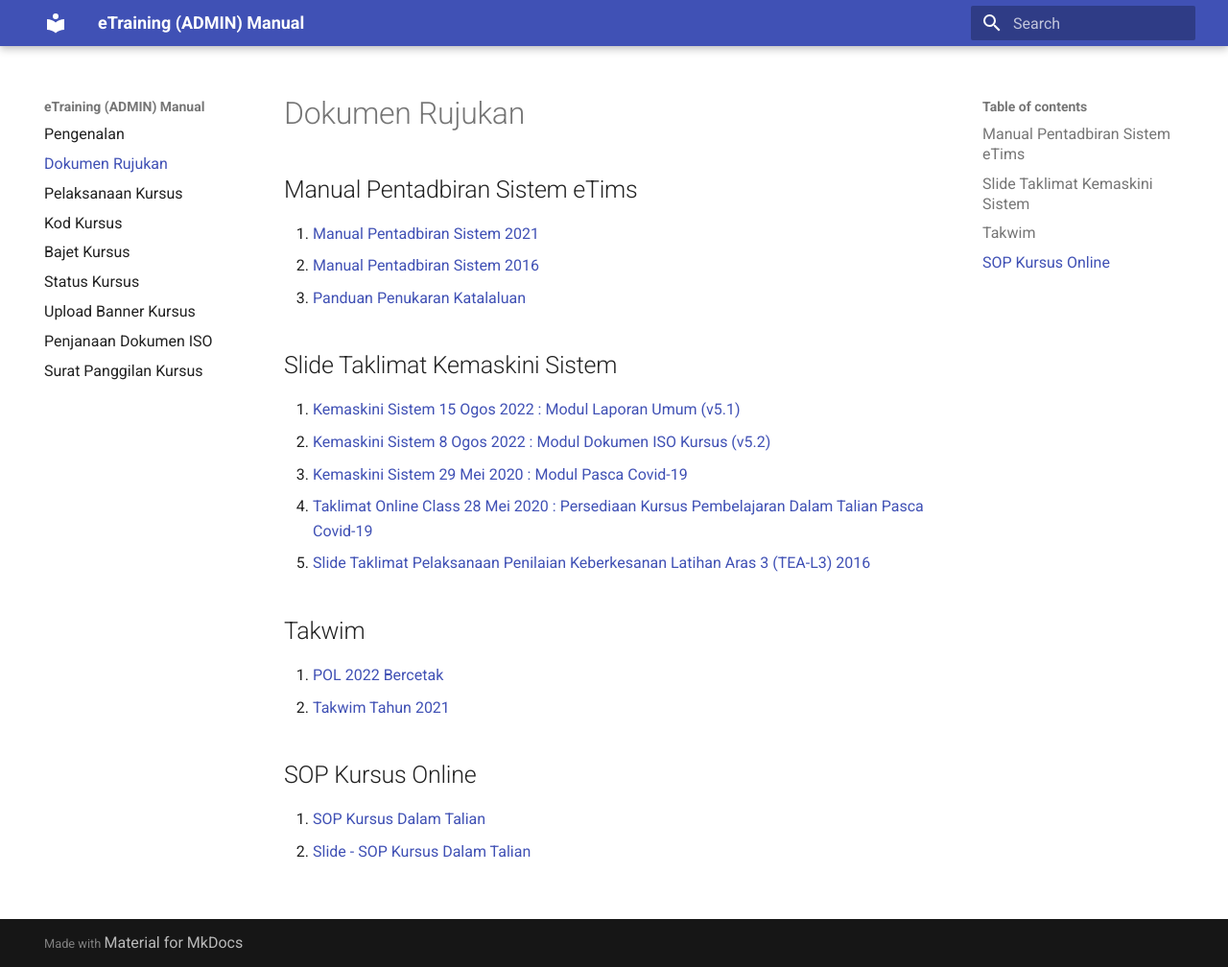
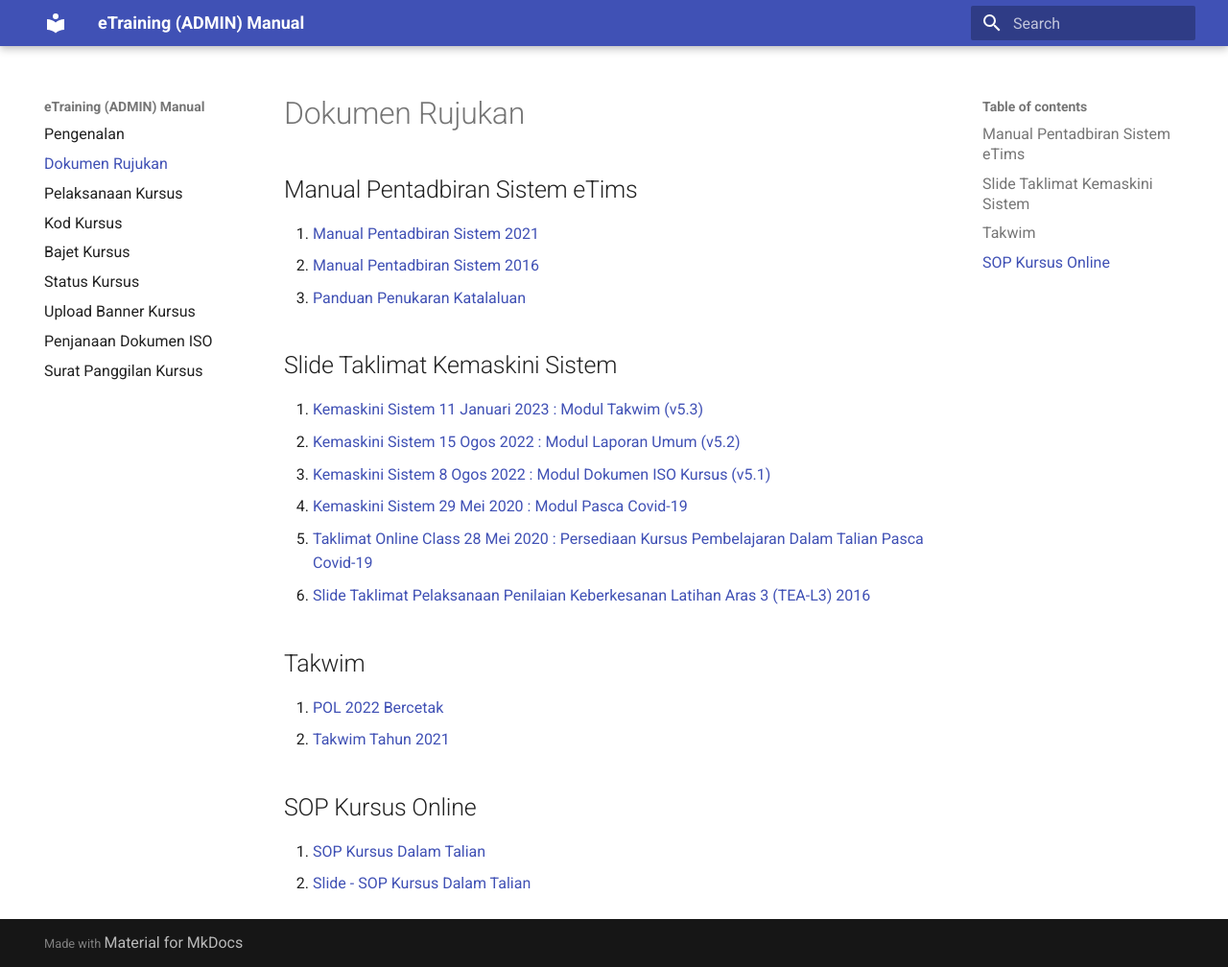
Before and after one commit to akademi-jpj/etraining, an MkDocs documentation site: the page built from docs/manual.md, in a window 1280 px wide and 1008 px high. Shown: the whole window at 96% size. Built offline with MkDocs 1.6.1 and Material for MkDocs 9.7.7, drawn with Linux system fonts in a browser that asks for light colours; the version menu is left out.

Commit message:
Update manual guide

```diff
--- a/docs/manual.md
+++ b/docs/manual.md
@@ -7,11 +7,12 @@
 
 ## Slide Taklimat Kemaskini Sistem
 
-1. [Kemaskini Sistem 15 Ogos 2022 : Modul Laporan Umum (v5.1)](document/Kemaskini etims v5.1.pdf)
-2. [Kemaskini Sistem 8 Ogos 2022 : Modul Dokumen ISO Kursus (v5.2)](document/Kemaskini etims v5.2.pdf)
-3. [Kemaskini Sistem 29 Mei 2020 : Modul Pasca Covid-19](document/Kemaskini MyEtims Mei 2020 Covid19.pdf)
-4. [Taklimat Online Class 28 Mei 2020 : Persediaan Kursus Pembelajaran Dalam Talian Pasca Covid-19](document/Persediaan Kelas Online MyEtims.pdf)
-5. [Slide Taklimat Pelaksanaan Penilaian Keberkesanan Latihan Aras 3 (TEA-L3) 2016](document/TEA Slide-2016.pdf)
+1. [Kemaskini Sistem 11 Januari 2023 : Modul Takwim (v5.3)](document/Kemaskini etims v5.3.pdf)
+2. [Kemaskini Sistem 15 Ogos 2022 : Modul Laporan Umum (v5.2)](document/Kemaskini etims v5.2.pdf)
+3. [Kemaskini Sistem 8 Ogos 2022 : Modul Dokumen ISO Kursus (v5.1)](document/Kemaskini etims v5.1.pdf)
+4. [Kemaskini Sistem 29 Mei 2020 : Modul Pasca Covid-19](document/Kemaskini MyEtims Mei 2020 Covid19.pdf)
+5. [Taklimat Online Class 28 Mei 2020 : Persediaan Kursus Pembelajaran Dalam Talian Pasca Covid-19](document/Persediaan Kelas Online MyEtims.pdf)
+6. [Slide Taklimat Pelaksanaan Penilaian Keberkesanan Latihan Aras 3 (TEA-L3) 2016](document/TEA Slide-2016.pdf)
 
 ## Takwim
 
```
Also changed, not shown: 1 other file.
